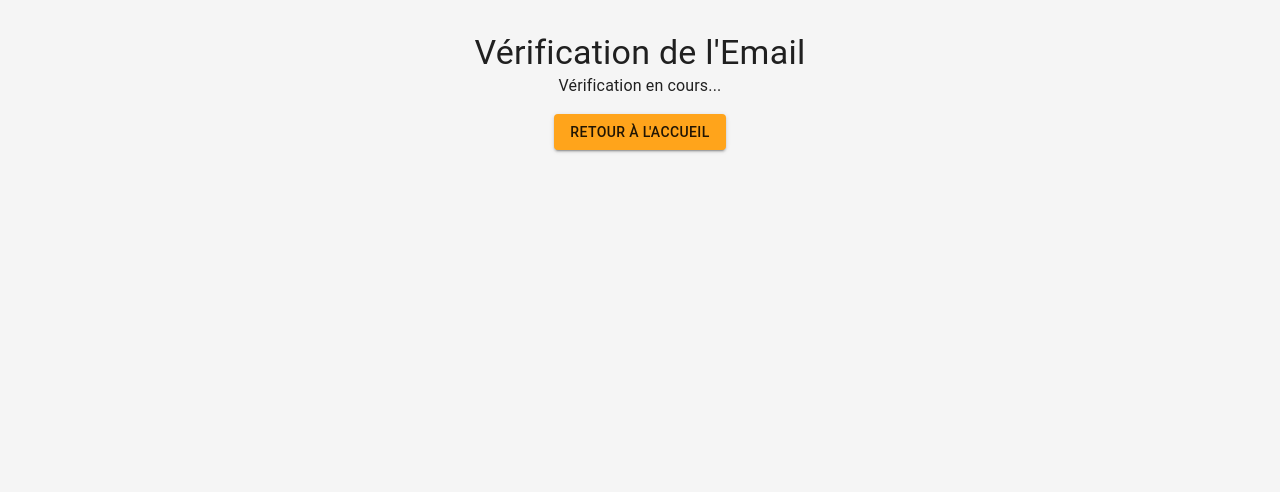
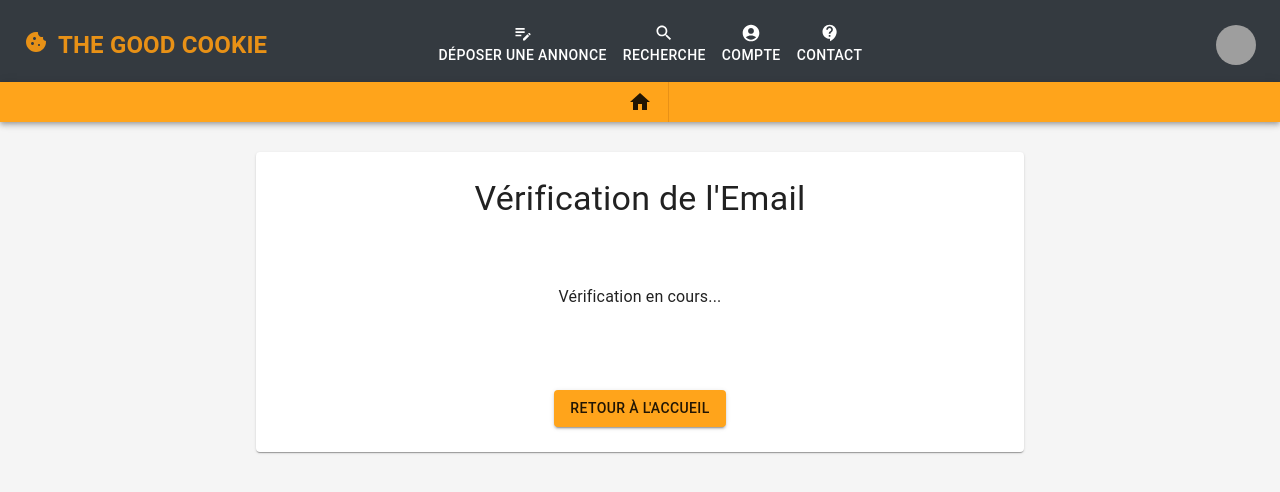
Before and after one commit to Megakrash/the-good-cookie, a Next.js app in the folder frontend/: page /verify-email in a window 1280 px wide. Shown: the top 492 px of the page. Built offline with nearby package versions, Linux system fonts and the light colour scheme.

Commit message:
:construction: & :lipstick: & :bug:

```diff
--- a/frontend/next.config.js
+++ b/frontend/next.config.js
@@ -1,28 +1,7 @@
 /** @type {import('next').NextConfig} */
+const path = require("path");
 const nextConfig = {
-  reactStrictMode: true,
   swcMinify: true,
-  modularizeImports: {
-    "@mui/icons-material": {
-      transform: "@mui/icons-material/{{member}}",
-    },
-  },
-  images: {
-    remotePatterns: [
-      {
-        protocol: "http",
-        hostname: "*",
-      },
-      {
-        protocol: "https",
-        hostname: "*",
-      },
-    ],
-  },
-};
-const path = require("path");
-
-module.exports = {
   sassOptions: {
     includePaths: [path.join(__dirname, "styles")],
   },
@@ -30,6 +9,13 @@ module.exports = {
     domains: ["localhost"],
     deviceSizes: [640, 768, 1024, 1280, 1600],
     imageSizes: [16, 32, 48, 64, 96, 128, 256, 384],
+    remotePatterns: [
+      { protocol: "http", hostname: "*" },
+      { protocol: "https", hostname: "*" },
+    ],
+  },
+  modularizeImports: {
+    "@mui/icons-material": { transform: "@mui/icons-material/{{member}}" },
   },
 };
 
--- a/frontend/src/pages/verify-email.tsx
+++ b/frontend/src/components/users/userVerifyEmail/EmailVerify.tsx
@@ -1,18 +1,25 @@
 import { useEffect, useState } from "react";
 import { useRouter } from "next/router";
 import { useMutation } from "@apollo/client";
-import { Button, CircularProgress, Container, Typography } from "@mui/material";
+import {
+  Button,
+  Card,
+  CircularProgress,
+  Container,
+  Typography,
+} from "@mui/material";
 import toast, { Toaster } from "react-hot-toast";
-import { mutationVerifyEmail } from "../components/graphql/Users";
+import { mutationVerifyEmail } from "@/components/graphql/Users";
 
 type UserEmailVerify = {
   success: boolean;
   message: string;
 };
 
-const VerifyEmail = () => {
+const EmailVerify = () => {
   const router = useRouter();
   const { token } = router.query;
+  const [requestSend, setRequestSend] = useState(false);
   const [verified, setVerified] = useState(false);
   const [verifyEmail, { loading, error }] = useMutation<{
     item: UserEmailVerify;
@@ -20,7 +27,9 @@ const VerifyEmail = () => {
     variables: { token },
     onCompleted: (data) => {
       if (data.item.success === true) {
-        toast.success(data.item.message);
+        toast(data.item.message, {
+          style: { background: "#e89116", color: "#fff" },
+        });
         setVerified(true);
       } else {
         toast.error(data.item.message);
@@ -29,21 +38,15 @@ const VerifyEmail = () => {
   });
 
   useEffect(() => {
-    if (token) {
+    if (token && !requestSend) {
       verifyEmail();
+      setRequestSend(true);
     }
-  }, [token, verifyEmail]);
+  }, [token]);
 
   return (
-    <Container maxWidth="sm" sx={{ textAlign: "center", paddingTop: "2rem" }}>
-      <Toaster
-        toastOptions={{
-          style: {
-            background: "#ff8a00",
-            color: "#fff",
-          },
-        }}
-      />
+    <Card className="userForm emailVerify">
+      <Toaster />
       <Typography variant="h4">{`Vérification de l'Email`}</Typography>
       {loading ? (
         <CircularProgress />
@@ -65,8 +68,8 @@ const VerifyEmail = () => {
       >
         {`Retour à l'accueil`}
       </Button>
-    </Container>
+    </Card>
   );
 };
 
-export default VerifyEmail;
+export default EmailVerify;
--- /dev/null
+++ b/frontend/src/components/users/userVerifyEmail/emailVerify.scss
@@ -0,0 +1,5 @@
+.emailVerify {
+  justify-content: space-between;
+  padding: 2%;
+  min-height: 300px;
+}
--- a/frontend/src/pages/about.tsx
+++ b/frontend/src/pages/about.tsx
@@ -1,6 +1,7 @@
 import LayoutFull from "@/components/layout/LayoutFull";
 
 const about = () => {
+  console.log("about");
   return (
     <LayoutFull title="About">
       <main className="main-content">
--- /dev/null
+++ b/frontend/src/pages/verify-email/index.tsx
@@ -0,0 +1,12 @@
+import LayoutFull from "@/components/layout/LayoutFull";
+import EmailVerify from "@/components/users/userVerifyEmail/EmailVerify";
+
+const VerifyEmail = () => {
+  return (
+    <LayoutFull title="TGC : Vérification email">
+      <EmailVerify />
+    </LayoutFull>
+  );
+};
+
+export default VerifyEmail;
--- a/frontend/src/styles/index.scss
+++ b/frontend/src/styles/index.scss
@@ -7,5 +7,6 @@
 // Components
 @import "../components/appBar/appBar.scss";
 @import "../components/users/userForm/userForm.scss";
+@import "../components/users/userVerifyEmail/emailVerify.scss";
 @import "../components/ads/adForm/adForm.scss";
 @import "../components/search/search.scss";
```
Also changed, not shown: frontend/src/components/users/userForm/UserForm.tsx (+17 -1 lines).
